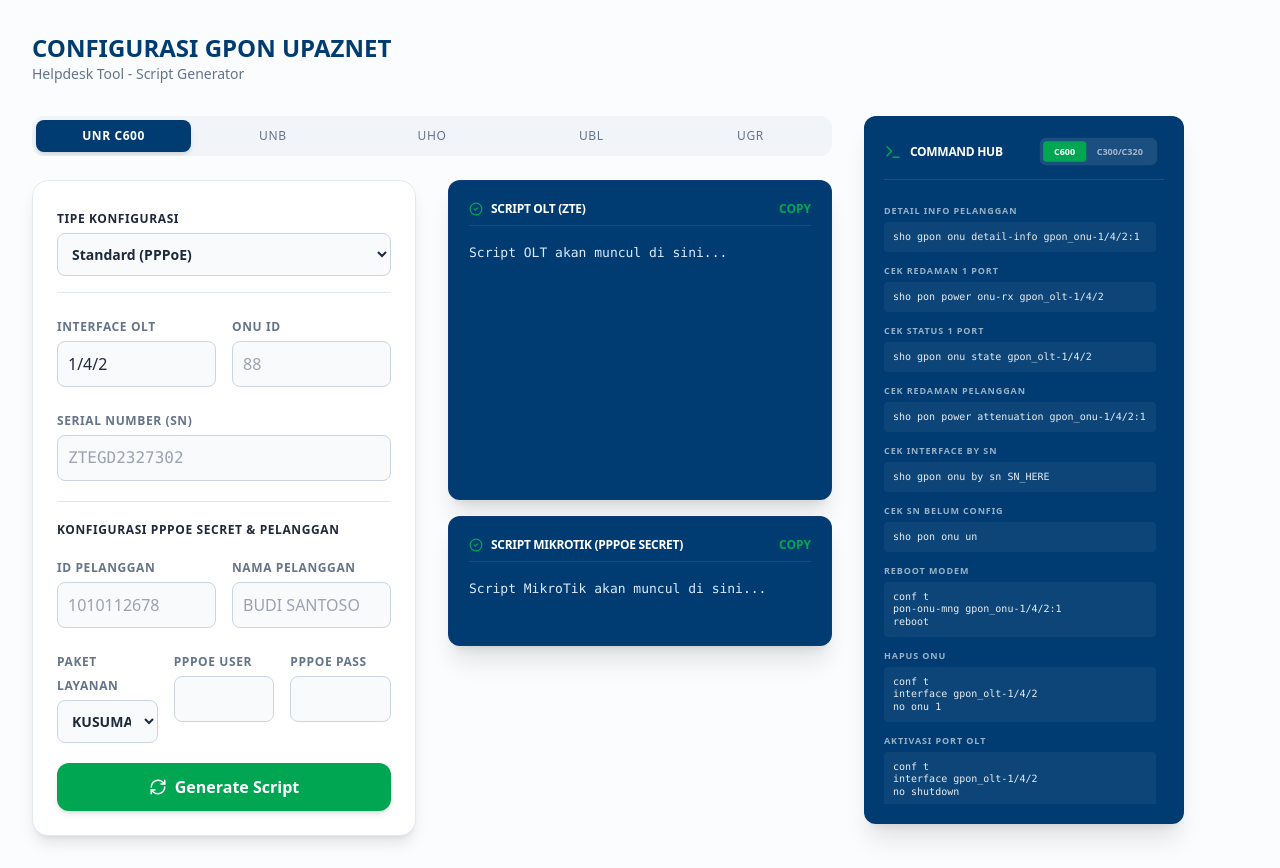
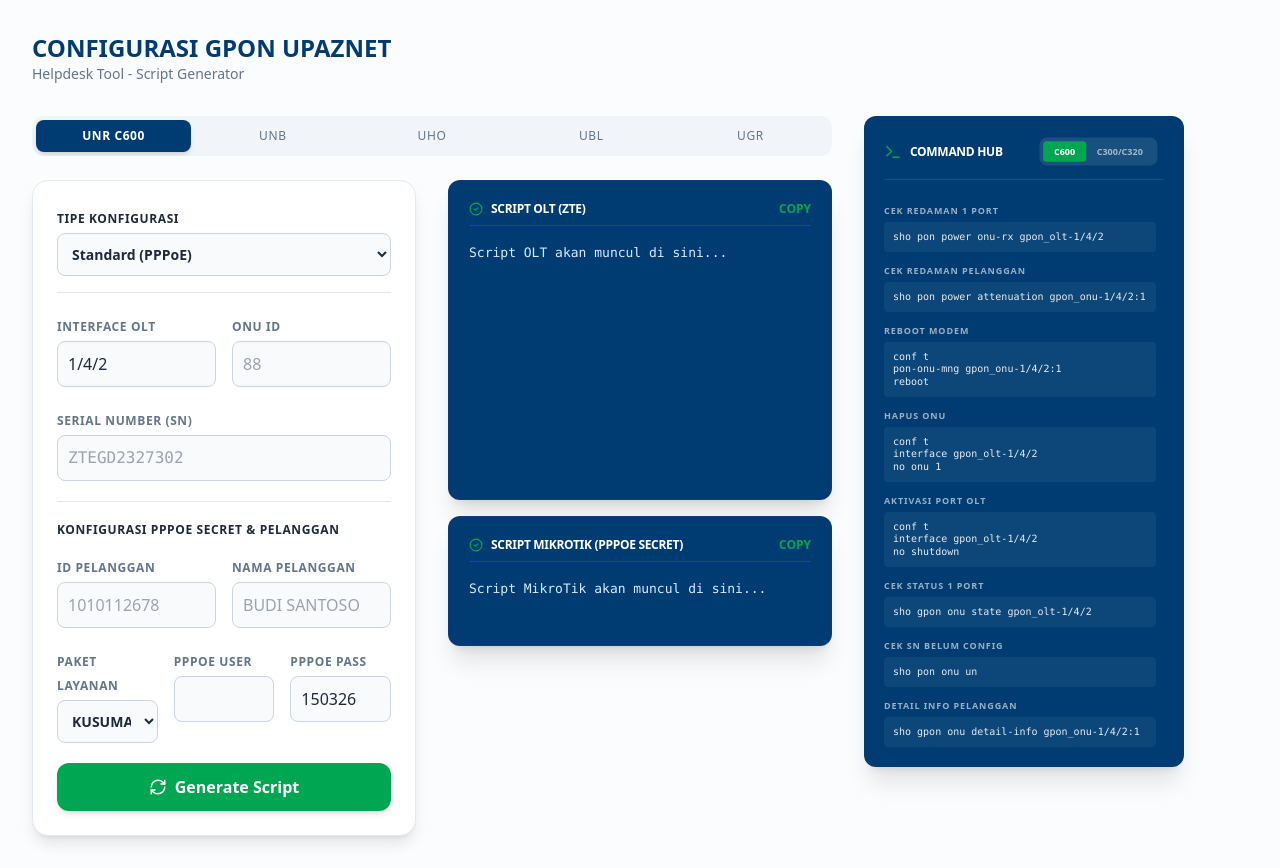
Before and after one commit to akbarfai-blub/Configurasi-Generator-UPAZNET, a Next.js app: page / in a window 1280 px wide. Built offline with nearby package versions, Linux system fonts and the light colour scheme.

Commit message:
Revert "refactor: adjust command hub c600,300,320"
This reverts commit 4340defde5a18ea5807cca6207514f878380f497.

```diff
--- a/src/app/page.js
+++ b/src/app/page.js
@@ -23,7 +23,7 @@
     idPelanggan: "",
     namaPelanggan: "",
     pppoeUser: "",
-    pppoePass: "", // Default password
+    pppoePass: "150326", // Default password
     paketLayanan: "KUSUMA 1", // Default Paket Layanan
     selectedVlanType: "100", // Default VLAN untuk UNB
     selectedC600Type: "standard" // Default konfigurasi C600
--- a/src/components/CommandSidebar.js
+++ b/src/components/CommandSidebar.js
@@ -12,30 +12,29 @@
 
     // Mapping Perintah berdasarkan Tipe OLT
     const commands = oltType === 'c600' ? [
-        { label: "Detail Info Pelanggan", cmd: `sho gpon onu detail-info gpon_onu-${iface}:${onu}` },
         { label: "Cek Redaman 1 Port", cmd: `sho pon power onu-rx gpon_olt-${iface}` },
-        { label: "Cek Status 1 Port", cmd: `sho gpon onu state gpon_olt-${iface}` },
         { label: "Cek Redaman Pelanggan", cmd: `sho pon power attenuation gpon_onu-${iface}:${onu}` },
-        { label: "Cek Interface by SN", cmd: `sho gpon onu by sn ${sn}` },
-        { label: "Cek SN Belum Config", cmd: "sho pon onu un" },
         { label: "Reboot Modem", cmd: `conf t\npon-onu-mng gpon_onu-${iface}:${onu}\nreboot` },
         { label: "Hapus ONU", cmd: `conf t\ninterface gpon_olt-${iface}\nno onu ${onu}` },
         { label: "Aktivasi Port OLT", cmd: `conf t\ninterface gpon_olt-${iface}\nno shutdown` },
+        { label: "Cek Status 1 Port", cmd: `sho gpon onu state gpon_olt-${iface}` },
+        { label: "Cek SN Belum Config", cmd: "sho pon onu un" },
+        { label: "Detail Info Pelanggan", cmd: `sho gpon onu detail-info gpon_onu-${iface}:${onu}` },
     ] : [
         // MODE C300 / C320
-        { label: "Detail Info Pelanggan", cmd: `show gpon onu detail-info gpon-onu_${iface}:${onu}` },
         { label: "Cek Redaman 1 Port", cmd: `show pon power onu-rx gpon-olt_${iface}` },
-        { label: "Cek Status 1 Port", cmd: `show gpon onu state gpon-olt_${iface}` },
         { label: "Cek Redaman Pelanggan", cmd: `show pon power attenuation gpon-onu_${iface}:${onu}` },
-        { label: "Cek SN Belum Config", cmd: "show gpon onu uncfg" },
-        { label: "Cek Interface by SN", cmd: `show gpon onu by sn ${sn}` },
         { label: "Reboot Modem", cmd: `conf t\npon-onu-mng gpon-onu_${iface}:${onu}\nreboot` },
         { label: "Restore Factory", cmd: `conf t\npon-onu-mng gpon-onu_${iface}:${onu}\nrestore factory` },
         { label: "Ganti SN Modem", cmd: `conf t\ninterface gpon-onu_${iface}:${onu}\nregistration-method sn ${sn}` },
         { label: "Hapus ONU (OLT)", cmd: `conf t\ninterface gpon-olt_${iface}\nno onu ${onu}` },
         { label: "Aktivasi Port OLT", cmd: `conf t\ninterface gpon-olt_${iface}\nno shutdown` },
+        { label: "Cek Status 1 Port", cmd: `show gpon onu state gpon-olt_${iface}` },
         { label: "Cek Running Config", cmd: `show run interface gpon-onu_${iface}:${onu}` },
         { label: "Cek WAN Pelanggan", cmd: `show onu running config gpon-onu_${iface}:${onu}` },
+        { label: "Cek SN Belum Config", cmd: "show gpon onu uncfg" },
+        { label: "Detail Info Pelanggan", cmd: `show gpon onu detail-info gpon-onu_${iface}:${onu}` },
+        { label: "Cek Interface by SN", cmd: `show gpon onu by sn ${sn}` },
         { label: "Cek IP ONU", cmd: `show gpon remote-onu ip-host gpon-onu_${iface}:${onu}` },
     ];
 
```
Also changed, not shown: src/lib/generator.js.
